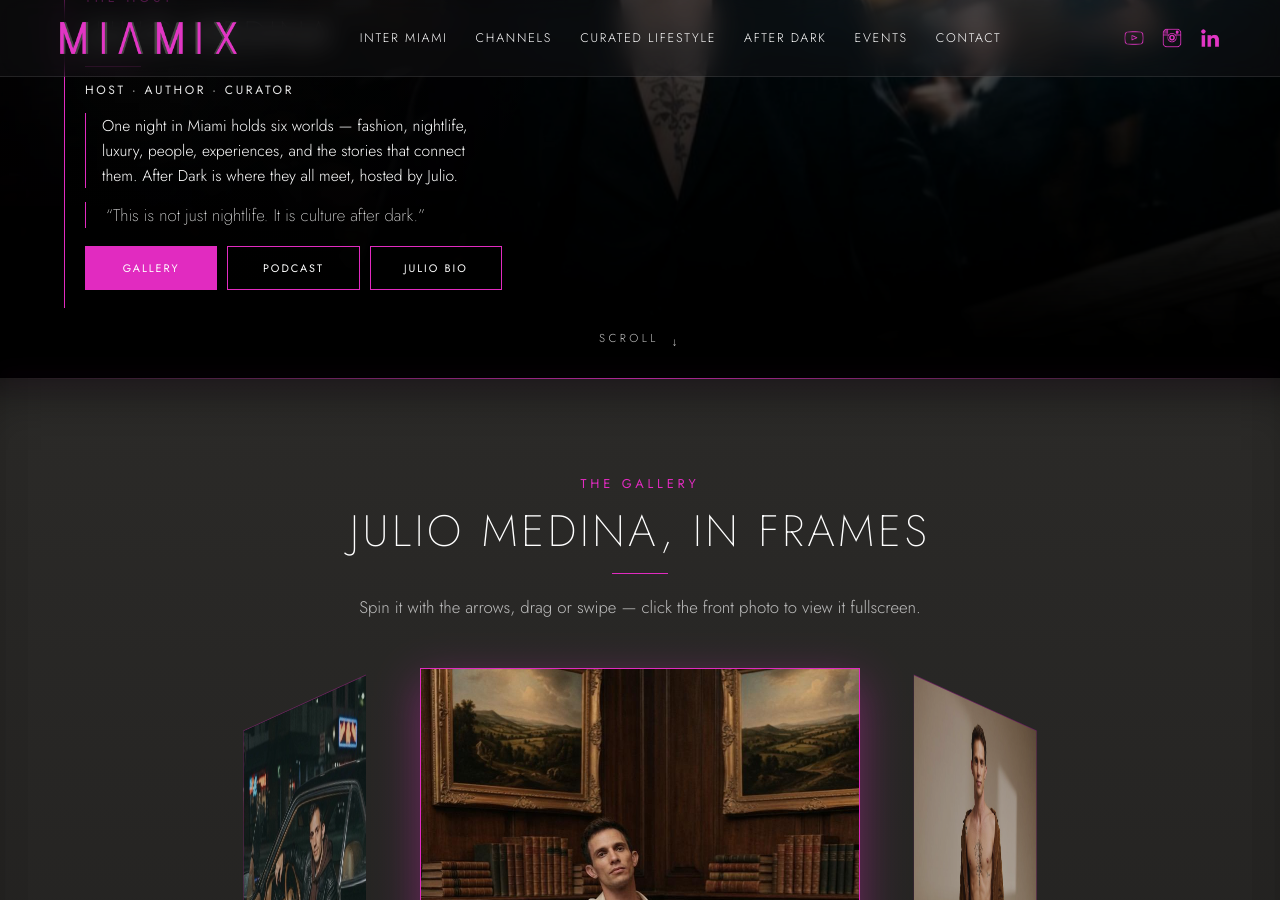
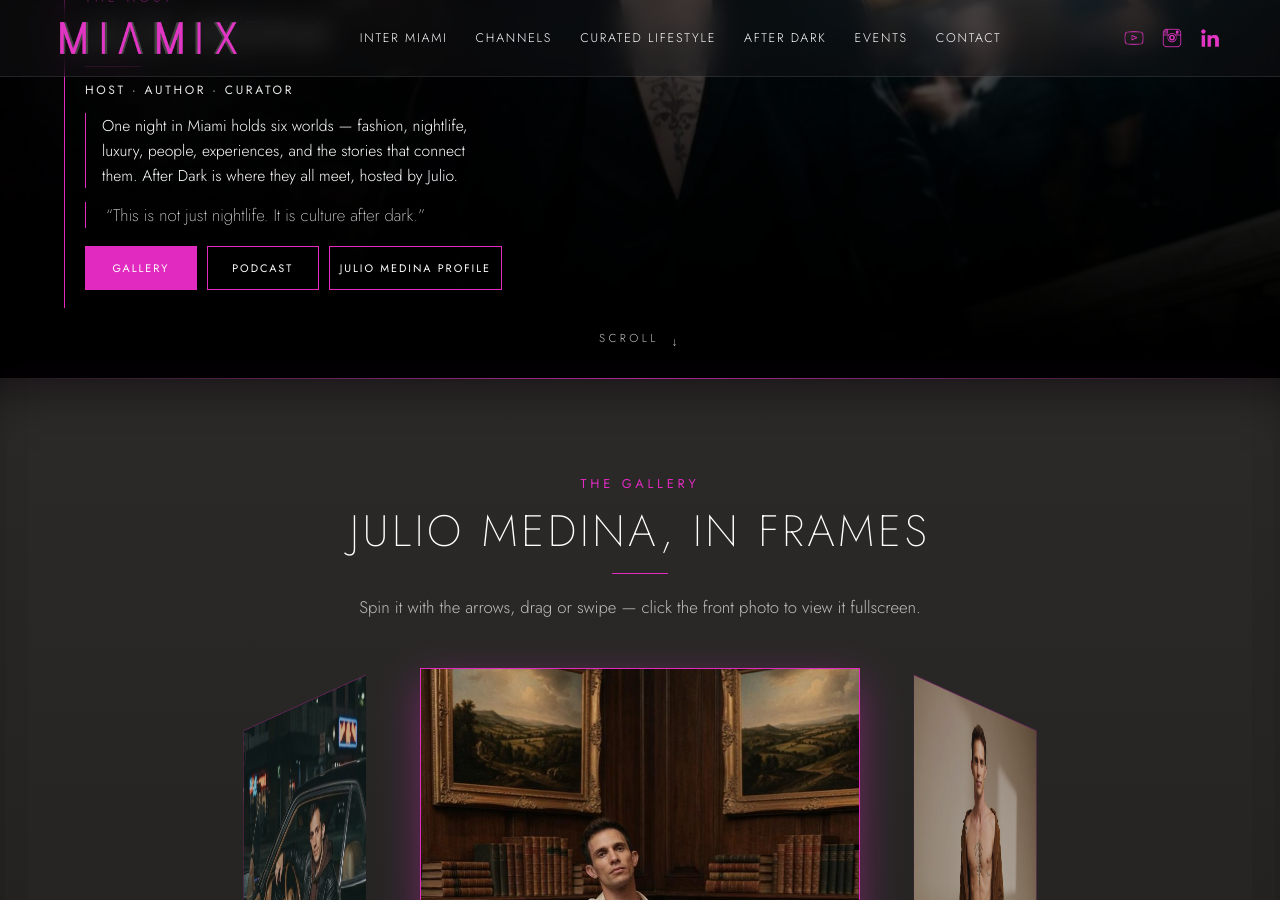
Before and after one commit to MIAMIX-io/MIAMIX.VIP-Site, a Jekyll site: the page built from after-dark.html, in a window 1280 px wide and 900 px high, scrolled down 508 px. Built offline with Jekyll 4.4.1, drawn with Linux system fonts in a browser that asks for light colours.

Commit message:
Update after-dark.html

```diff
--- a/after-dark.html
+++ b/after-dark.html
@@ -63,7 +63,7 @@ permalink: /after-dark/
                 <div class="ad-host-card__actions">
                   <a class="ad-btn" href="#gallery">Gallery</a>
                   <a class="ad-btn ad-btn--ghost" href="#books">Podcast</a>
-                  <a class="ad-btn ad-btn--ghost" href="https://www.globalmix.network/juliomedina" target="_blank" rel="noopener">Julio Bio</a>
+                  <a class="ad-btn ad-btn--ghost" href="https://www.globalmix.network/juliomedina" target="_blank" rel="noopener">Julio Medina Profile</a>
                 </div>
               </div>
             </aside>
```
